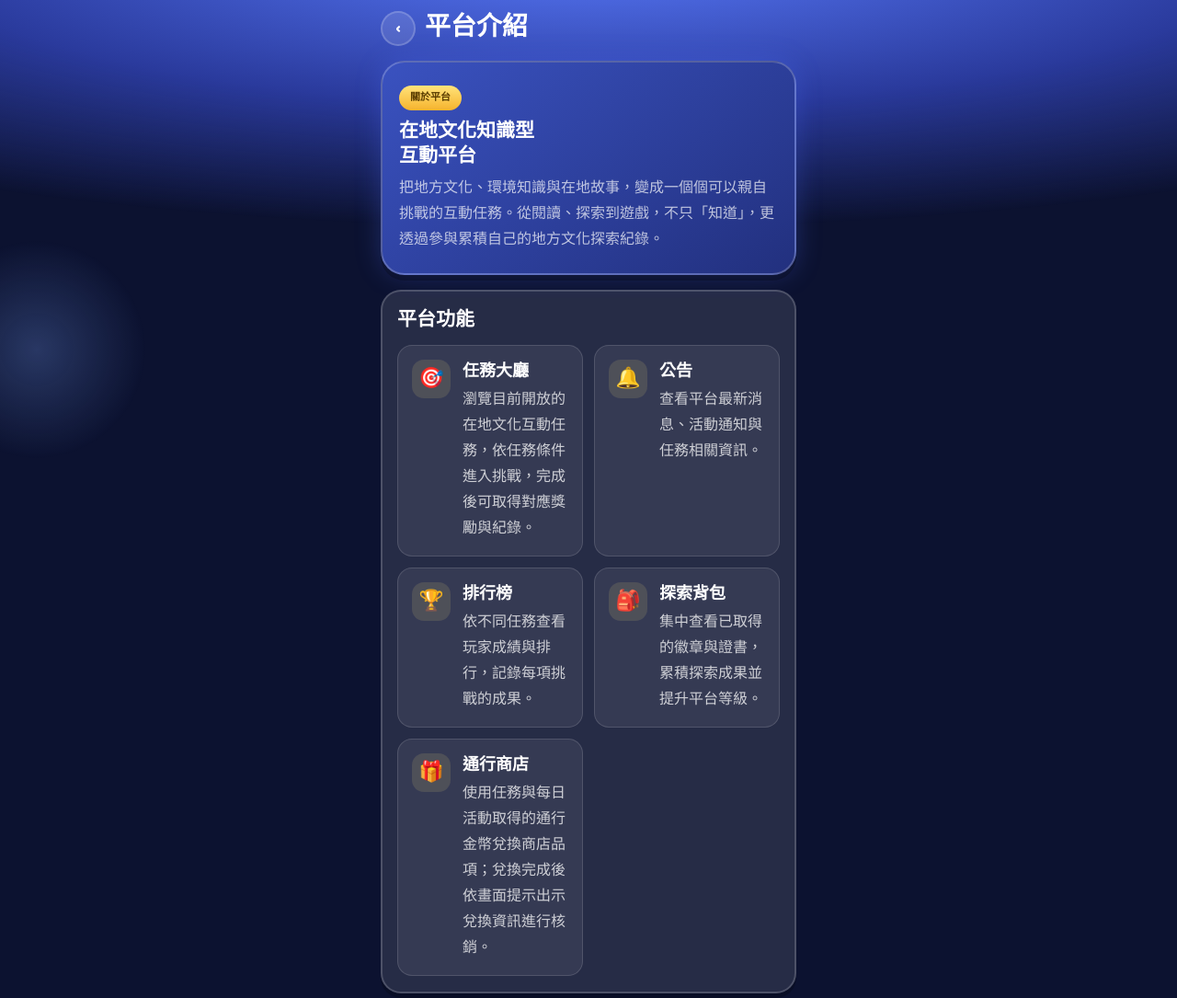
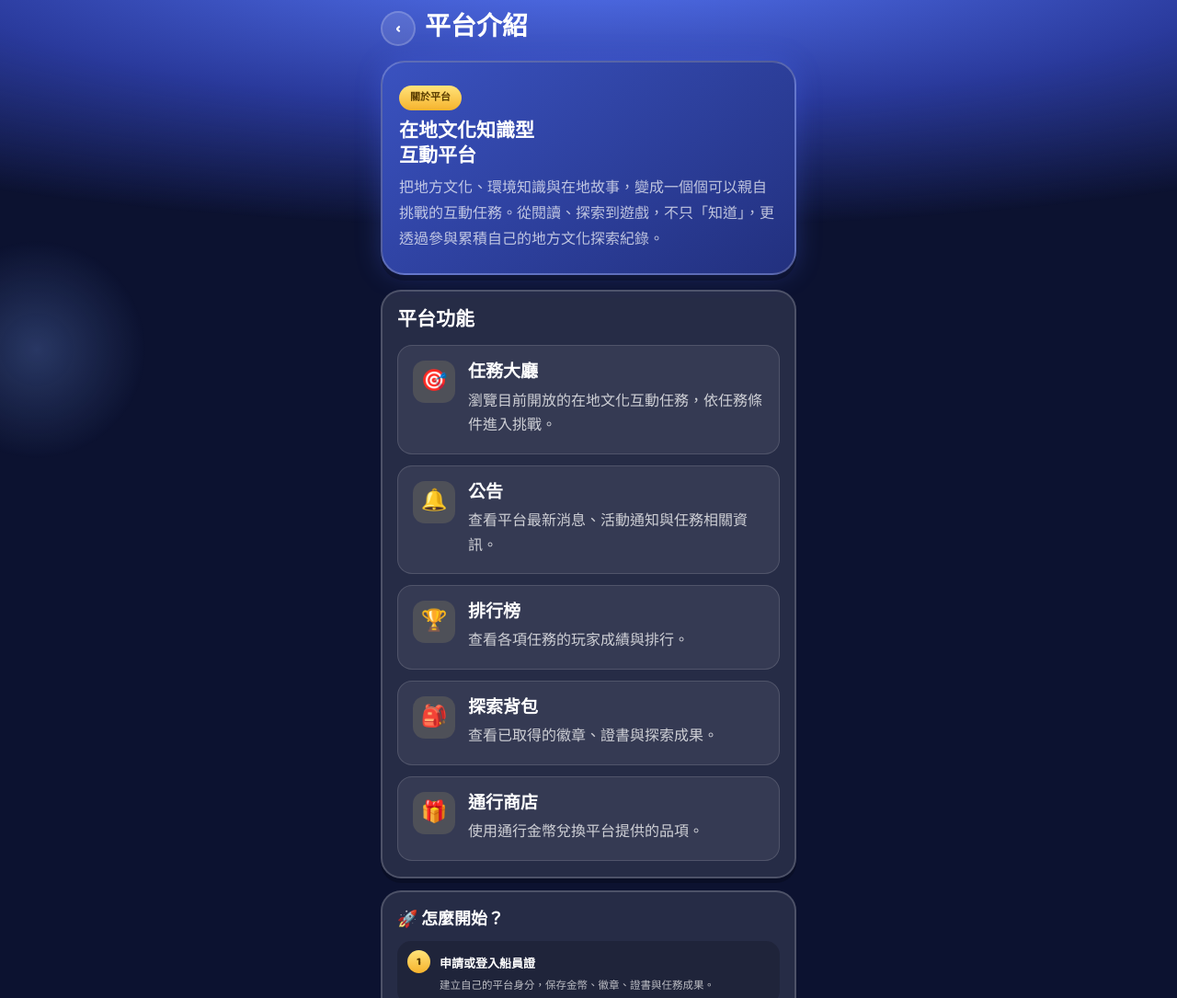
Before and after one commit to ericvu-cd/gamehub-test, a plain HTML site: page about.html in a window 1280 px wide. Shown: the top 1085 px of the page at 92% size. Drawn offline with Linux system fonts and the light colour scheme.

Commit message:
Update about.html

```diff
--- a/about.html
+++ b/about.html
@@ -54,6 +54,63 @@ body:after{content:"";position:fixed;left:-80px;top:260px;width:240px;height:240
 .feature-body { min-width:0; }
 .feature-body h3 { margin:0 0 4px; color:#fff; }
 .feature-body p { margin:0; color:rgba(255,255,255,.76); }
+
+/* v5：平台功能手機版固定單欄，避免大字在雙欄中被擠成直排 */
+.feature-grid {
+    display: flex !important;
+    flex-direction: column !important;
+    grid-template-columns: none !important;
+    gap: 12px !important;
+    width: 100% !important;
+}
+.feature-item {
+    display: flex !important;
+    flex-direction: row !important;
+    align-items: flex-start !important;
+    width: 100% !important;
+    min-width: 0 !important;
+    gap: 14px !important;
+    padding: 16px !important;
+    border-radius: 16px !important;
+    background: rgba(255,255,255,.075) !important;
+    border: 1px solid rgba(255,255,255,.13) !important;
+}
+.feature-icon {
+    flex: 0 0 46px !important;
+    width: 46px !important;
+    height: 46px !important;
+    display: flex !important;
+    align-items: center !important;
+    justify-content: center !important;
+    border-radius: 13px !important;
+    font-size: 23px !important;
+}
+.feature-body {
+    flex: 1 1 auto !important;
+    width: auto !important;
+    min-width: 0 !important;
+}
+.feature-body h3 {
+    margin: 0 0 5px !important;
+    font-size: 19px !important;
+    line-height: 1.4 !important;
+    white-space: normal !important;
+    word-break: keep-all !important;
+}
+.feature-body p {
+    margin: 0 !important;
+    font-size: 16px !important;
+    line-height: 1.65 !important;
+    white-space: normal !important;
+    word-break: normal !important;
+    overflow-wrap: break-word !important;
+}
+@media (max-width: 380px) {
+    .feature-item { gap: 12px !important; padding: 14px !important; }
+    .feature-icon { flex-basis: 42px !important; width: 42px !important; height: 42px !important; }
+    .feature-body h3 { font-size: 18px !important; }
+    .feature-body p { font-size: 15.5px !important; }
+}
 </style>
 </head>
 <body>
@@ -61,7 +118,7 @@ body:after{content:"";position:fixed;left:-80px;top:260px;width:240px;height:240
 <main class="wrap">
 <div class="top"><a aria-label="返回平台" class="back" href="./">‹</a><h1>平台介紹</h1></div>
 <section class="hero"><span class="hero-badge">關於平台</span><h2>在地文化知識型<br/>互動平台</h2><p>把地方文化、環境知識與在地故事，變成一個個可以親自挑戰的互動任務。從閱讀、探索到遊戲，不只「知道」，更透過參與累積自己的地方文化探索紀錄。</p></section>
-<section class="card"><h2>平台功能</h2><div class="feature-grid"><div class="feature-item"><div class="feature-icon">🎯</div><div class="feature-body"><h3>任務大廳</h3><p>瀏覽目前開放的在地文化互動任務，依任務條件進入挑戰，完成後可取得對應獎勵與紀錄。</p></div></div><div class="feature-item"><div class="feature-icon">🔔</div><div class="feature-body"><h3>公告</h3><p>查看平台最新消息、活動通知與任務相關資訊。</p></div></div><div class="feature-item"><div class="feature-icon">🏆</div><div class="feature-body"><h3>排行榜</h3><p>依不同任務查看玩家成績與排行，記錄每項挑戰的成果。</p></div></div><div class="feature-item"><div class="feature-icon">🎒</div><div class="feature-body"><h3>探索背包</h3><p>集中查看已取得的徽章與證書，累積探索成果並提升平台等級。</p></div></div><div class="feature-item"><div class="feature-icon">🎁</div><div class="feature-body"><h3>通行商店</h3><p>使用任務與每日活動取得的通行金幣兌換商店品項；兌換完成後依畫面提示出示兌換資訊進行核銷。</p></div></div></div></section>
+<section class="card"><h2>平台功能</h2><div class="feature-grid"><div class="feature-item"><div class="feature-icon">🎯</div><div class="feature-body"><h3>任務大廳</h3><p>瀏覽目前開放的在地文化互動任務，依任務條件進入挑戰。</p></div></div><div class="feature-item"><div class="feature-icon">🔔</div><div class="feature-body"><h3>公告</h3><p>查看平台最新消息、活動通知與任務相關資訊。</p></div></div><div class="feature-item"><div class="feature-icon">🏆</div><div class="feature-body"><h3>排行榜</h3><p>查看各項任務的玩家成績與排行。</p></div></div><div class="feature-item"><div class="feature-icon">🎒</div><div class="feature-body"><h3>探索背包</h3><p>查看已取得的徽章、證書與探索成果。</p></div></div><div class="feature-item"><div class="feature-icon">🎁</div><div class="feature-body"><h3>通行商店</h3><p>使用通行金幣兌換平台提供的品項。</p></div></div></div></section>
 <section class="card"><h3>🚀 怎麼開始？</h3><div class="steps"><div class="step"><div class="num">1</div><div><strong>申請或登入船員證</strong><span>建立自己的平台身分，保存金幣、徽章、證書與任務成果。</span></div></div><div class="step"><div class="num">2</div><div><strong>前往任務大廳</strong><span>選擇想挑戰的任務，依任務條件進入體驗。</span></div></div><div class="step"><div class="num">3</div><div><strong>完成文化挑戰</strong><span>依不同任務進行探索、判斷、遊戲或現地體驗。</span></div></div><div class="step"><div class="num">4</div><div><strong>累積你的探索成果</strong><span>收集徽章與證書、獲得通行金幣，並挑戰排行榜。</span></div></div></div></section>
 <section class="card"><h3>💡 不只是一款遊戲</h3><p>這是一個可以持續擴充的地方文化互動平台。不同地點、主題與文化內容，都能轉化成新的任務加入平台，讓地方知識不只存在於文字裡，也成為可以體驗、挑戰與分享的內容。</p></section>
 <section class="card"><h3>📬 聯絡我們</h3><p>平台使用、文化教育合作或相關問題，可透過以下方式聯絡。</p><div class="contact"><a href="tel:+886953118143"><span class="contact-icon">☎</span><span><small>電話｜點擊直接撥號</small><strong>0953-118143</strong></span></a><a href="mailto:cnhuansia30@gmail.com"><span class="contact-icon">✉</span><span><small>Email｜點擊直接寄信</small><strong>cnhuansia30@gmail.com</strong></span></a>
@@ -74,7 +131,6 @@ body:after{content:"";position:fixed;left:-80px;top:260px;width:240px;height:240
 <span><small>官方網站</small>hs30.org.tw</span>
 </a></div><div class="operator">營運單位｜苗栗縣在地文化推廣協會</div></section>
 <div class="copyright">© 苗栗縣在地文化推廣協會<br/>平台內容與圖像之著作權依各內容原始權利歸屬為準。</div>
-
 <section class="about-card">
 <h2>營運與版權資訊</h2>
 <div class="copyright-lines">
```
